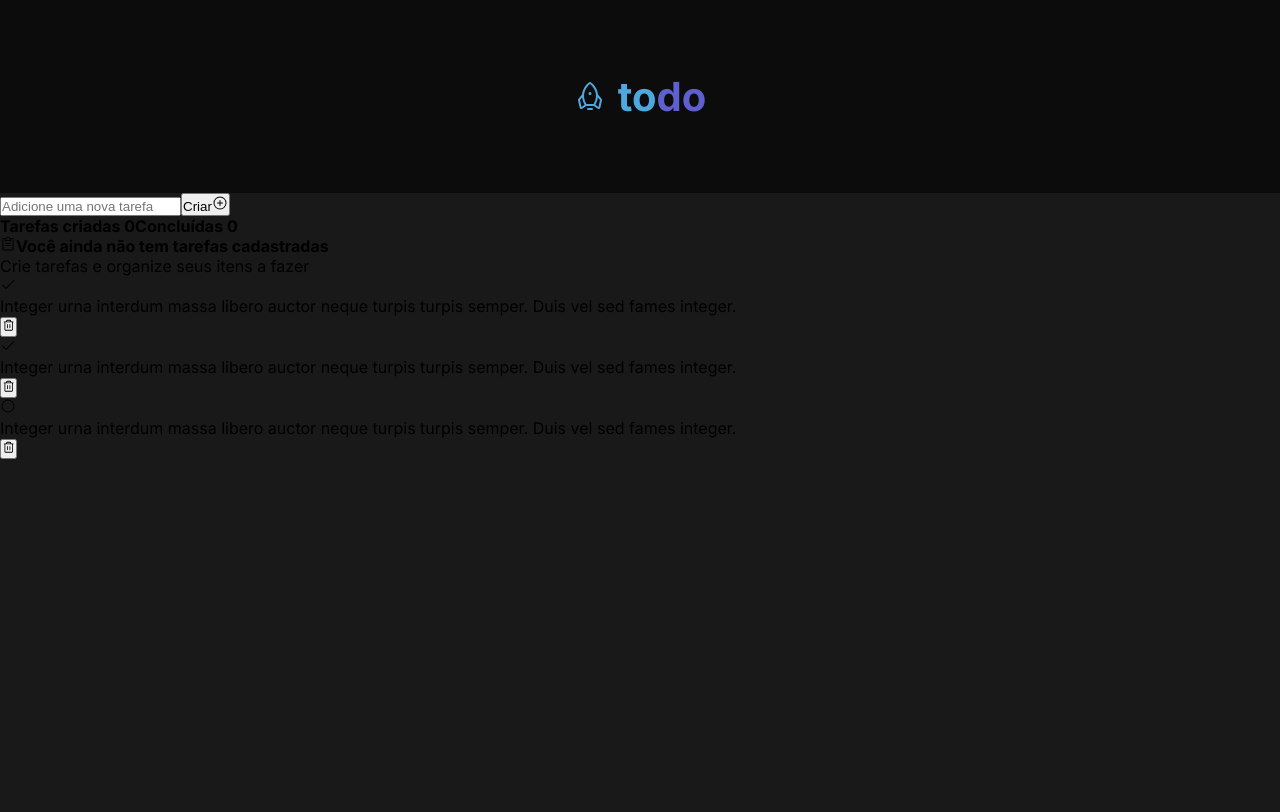
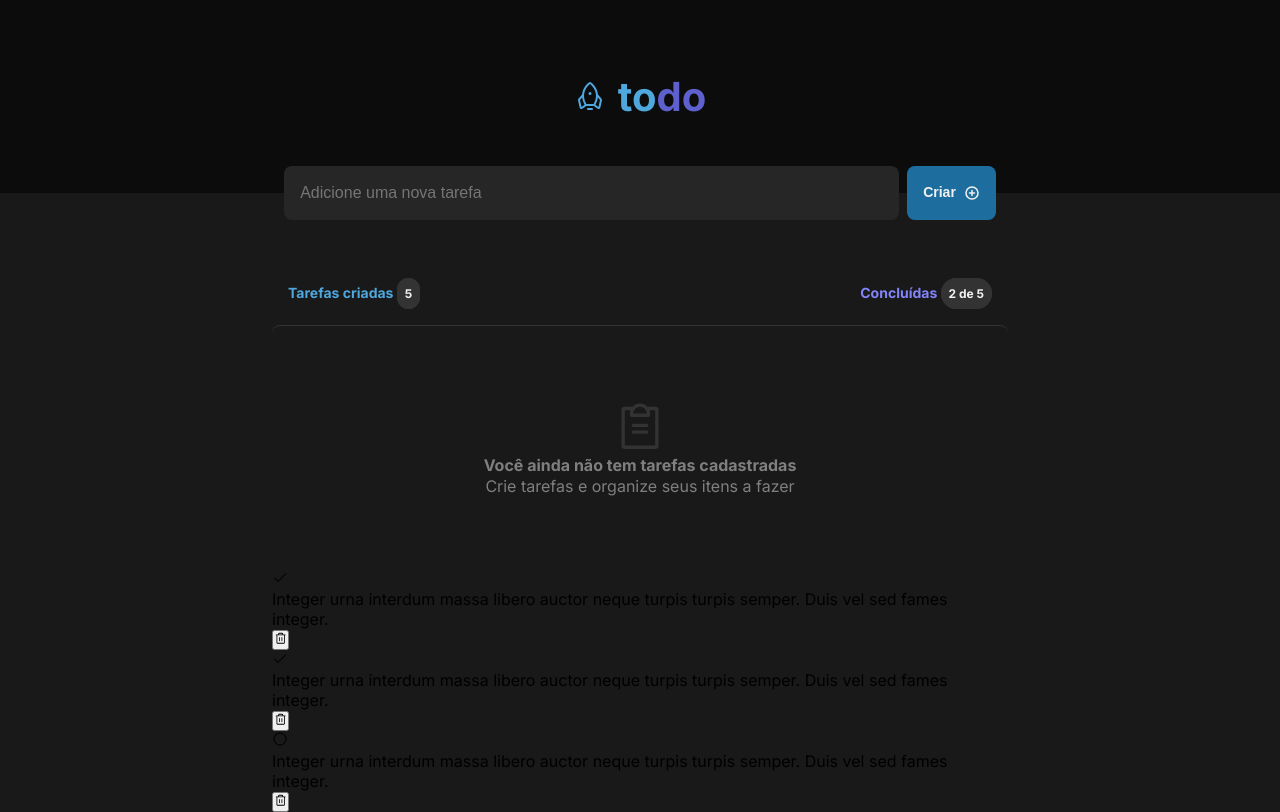
Before and after one commit to caiquefcavalheiro/todo-list, a React (Vite) app: page / in a window 1280 px wide. Built offline with nearby package versions, Linux system fonts and the light colour scheme.

Commit message:
feat: styled the ToDo form and started styling the ToDo list

```diff
--- a/src/App.tsx
+++ b/src/App.tsx
@@ -1,80 +1,15 @@
-import {
-  Check,
-  Circle,
-  ClipboardText,
-  PlusCircle,
-  Trash,
-} from "@phosphor-icons/react";
 import "./App.css";
 
 import { Header } from "./Header";
+import { Form } from "./Form";
+import { TodoList } from "./TodoList";
 
 function App() {
   return (
     <>
       <Header />
-      <form>
-        <input type="text" placeholder="Adicione uma nova tarefa" />
-        <button>
-          Criar
-          <PlusCircle size={16} />
-        </button>
-      </form>
-      <main>
-        <section>
-          <strong>
-            Tarefas criadas <span>0</span>
-          </strong>
-          <strong>
-            Concluídas <span>0</span>
-          </strong>
-        </section>
-        <section>
-          <div>
-            <ClipboardText />
-            <strong>Você ainda não tem tarefas cadastradas</strong>
-            <p>Crie tarefas e organize seus itens a fazer</p>
-          </div>
-          <div>
-            <article>
-              <div>
-                <Check />
-              </div>
-              <p>
-                Integer urna interdum massa libero auctor neque turpis turpis
-                semper. Duis vel sed fames integer.
-              </p>
-              <button>
-                <Trash />
-              </button>
-            </article>
-            <article>
-              <div>
-                <Check />
-              </div>
-              <p>
-                Integer urna interdum massa libero auctor neque turpis turpis
-                semper. Duis vel sed fames integer.
-              </p>
-              <button>
-                <Trash />
-              </button>
-            </article>
-            <article>
-              <div>
-                <Circle />
-              </div>
-              <p>
-                Integer urna interdum massa libero auctor neque turpis turpis
-                semper. Duis vel sed fames integer.
-              </p>
-              <button>
-                <Trash />
-              </button>
-            </article>
-          </div>
-        </section>
-      </main>
+      <Form />
+      <TodoList />
     </>
   );
 }
--- /dev/null
+++ b/src/Form.module.css
@@ -0,0 +1,49 @@
+.listForm {
+  display: flex;
+  flex-direction: column;
+  justify-content: center;
+  margin-top: -1.6875rem;
+  gap: 0.5rem;
+  padding: 0 1rem;
+}
+
+.listForm input {
+  font-size: 1rem;
+  line-height: 1.4;
+  background: var(--color-gray-500);
+  border-radius: 8px;
+  color: var(--color-gray-100);
+  border: 1px solid var(--color-gray-700);
+  padding: 1rem;
+  border: none;
+}
+
+.listForm button {
+  display: flex;
+  align-items: center;
+  place-content: center;
+  gap: 0.5rem;
+  padding: 1rem;
+  background: var(--color-blue-dark);
+  border-radius: 8px;
+  border: none;
+
+  color: var(--color-gray-100);
+  font-size: 0.875rem;
+  font-weight: 700;
+  line-height: 1.4;
+  cursor: pointer;
+}
+
+.listForm button:hover {
+  background-color: var(--color-blue);
+}
+
+@media (min-width: 768px) {
+  .listForm {
+    flex-direction: row;
+  }
+  .listForm input {
+    width: 38.4375rem;
+  }
+}
--- /dev/null
+++ b/src/Form.tsx
@@ -0,0 +1,14 @@
+import styles from "./Form.module.css";
+import { PlusCircle } from "@phosphor-icons/react";
+
+export function Form() {
+  return (
+    <form className={styles.listForm}>
+      <input type="text" placeholder="Adicione uma nova tarefa" />
+      <button>
+        Criar
+        <PlusCircle weight={"bold"} className={styles.plusIcon} size={16} />
+      </button>
+    </form>
+  );
+}
--- /dev/null
+++ b/src/TodoList.module.css
@@ -0,0 +1,60 @@
+.mainContainer {
+  width: 736px;
+  margin: 0 auto;
+}
+
+.taskInfo {
+  margin-top: 4rem;
+  display: flex;
+  justify-content: space-between;
+  padding: 0 1rem;
+  margin: 4rem auto 0 auto;
+}
+
+.taskCreate {
+  color: var(--color-blue);
+  font-size: 0.875rem;
+  font-weight: 700;
+}
+
+.taskCompleted {
+  color: var(--color-purple);
+  font-size: 0.875rem;
+  font-weight: 700;
+}
+
+.taskCreate span,
+.taskCompleted span {
+  font-size: 0.75rem;
+  border: 0.5rem solid var(--color-gray-400);
+  border-radius: 999px;
+  color: var(--color-gray-100);
+  background: var(--color-gray-400);
+}
+
+.emptyList {
+  display: flex;
+  flex-direction: column;
+  align-items: center;
+  justify-content: center;
+  margin-top: 1.5rem;
+  border-radius: 8px;
+  border-top: 1px solid var(--color-gray-400);
+  min-height: 15.25rem;
+}
+
+.emptyList svg {
+  color: var(--color-gray-400);
+}
+
+.emptyList strong {
+  text-align: center;
+  font-size: 1rem;
+  font-weight: bold;
+  line-height: 1.4;
+  color: var(--color-gray-300);
+}
+
+.emptyList p {
+  color: var(--color-gray-300);
+}
--- /dev/null
+++ b/src/TodoList.tsx
@@ -0,0 +1,62 @@
+import { Check, Circle, ClipboardText, Trash } from "@phosphor-icons/react";
+import styles from "./TodoList.module.css";
+
+export function TodoList() {
+  return (
+    <main className={styles.mainContainer}>
+      <section className={styles.taskInfo}>
+        <strong className={styles.taskCreate}>
+          Tarefas criadas <span>5</span>
+        </strong>
+        <strong className={styles.taskCompleted}>
+          Concluídas <span>2 de 5</span>
+        </strong>
+      </section>
+      <section>
+        <div className={styles.emptyList}>
+          <ClipboardText size={54} />
+          <strong>Você ainda não tem tarefas cadastradas</strong>
+          <p>Crie tarefas e organize seus itens a fazer</p>
+        </div>
+        <div className={styles.contentList}>
+          <article>
+            <div>
+              <Check />
+            </div>
+            <p>
+              Integer urna interdum massa libero auctor neque turpis turpis
+              semper. Duis vel sed fames integer.
+            </p>
+            <button>
+              <Trash />
+            </button>
+          </article>
+          <article>
+            <div>
+              <Check />
+            </div>
+            <p>
+              Integer urna interdum massa libero auctor neque turpis turpis
+              semper. Duis vel sed fames integer.
+            </p>
+            <button>
+              <Trash />
+            </button>
+          </article>
+          <article>
+            <div>
+              <Circle />
+            </div>
+            <p>
+              Integer urna interdum massa libero auctor neque turpis turpis
+              semper. Duis vel sed fames integer.
+            </p>
+            <button>
+              <Trash />
+            </button>
+          </article>
+        </div>
+      </section>
+    </main>
+  );
+}
--- a/src/global.css
+++ b/src/global.css
@@ -19,6 +19,11 @@
   box-sizing: border-box;
 }
 
+:focus {
+  outline: transparent;
+  box-shadow: 0 0 0 1px var(--color-purple);
+}
+
 body {
   font-family: "Inter", sans-serif;
   background: var(--color-gray-600);
```
